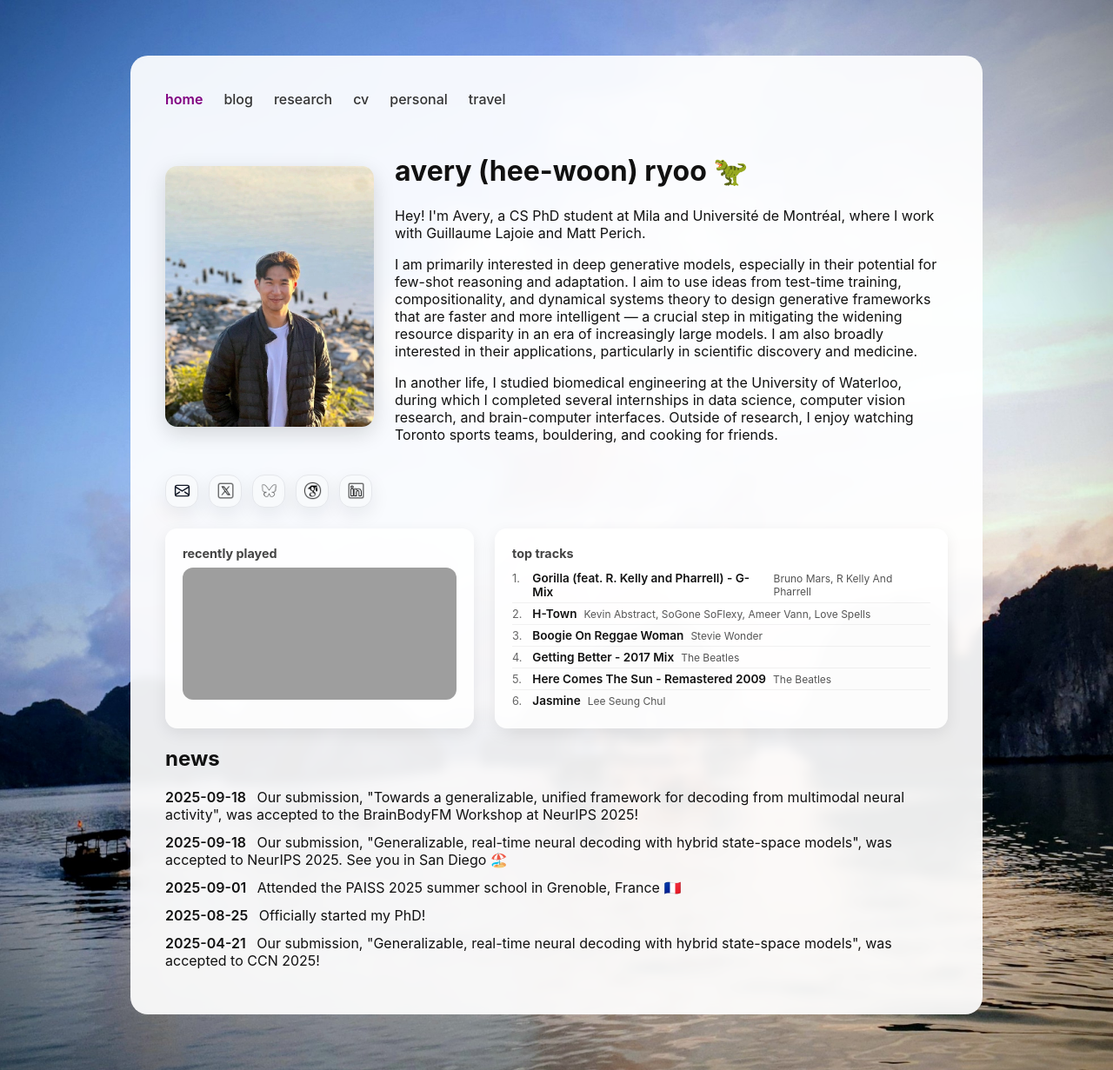
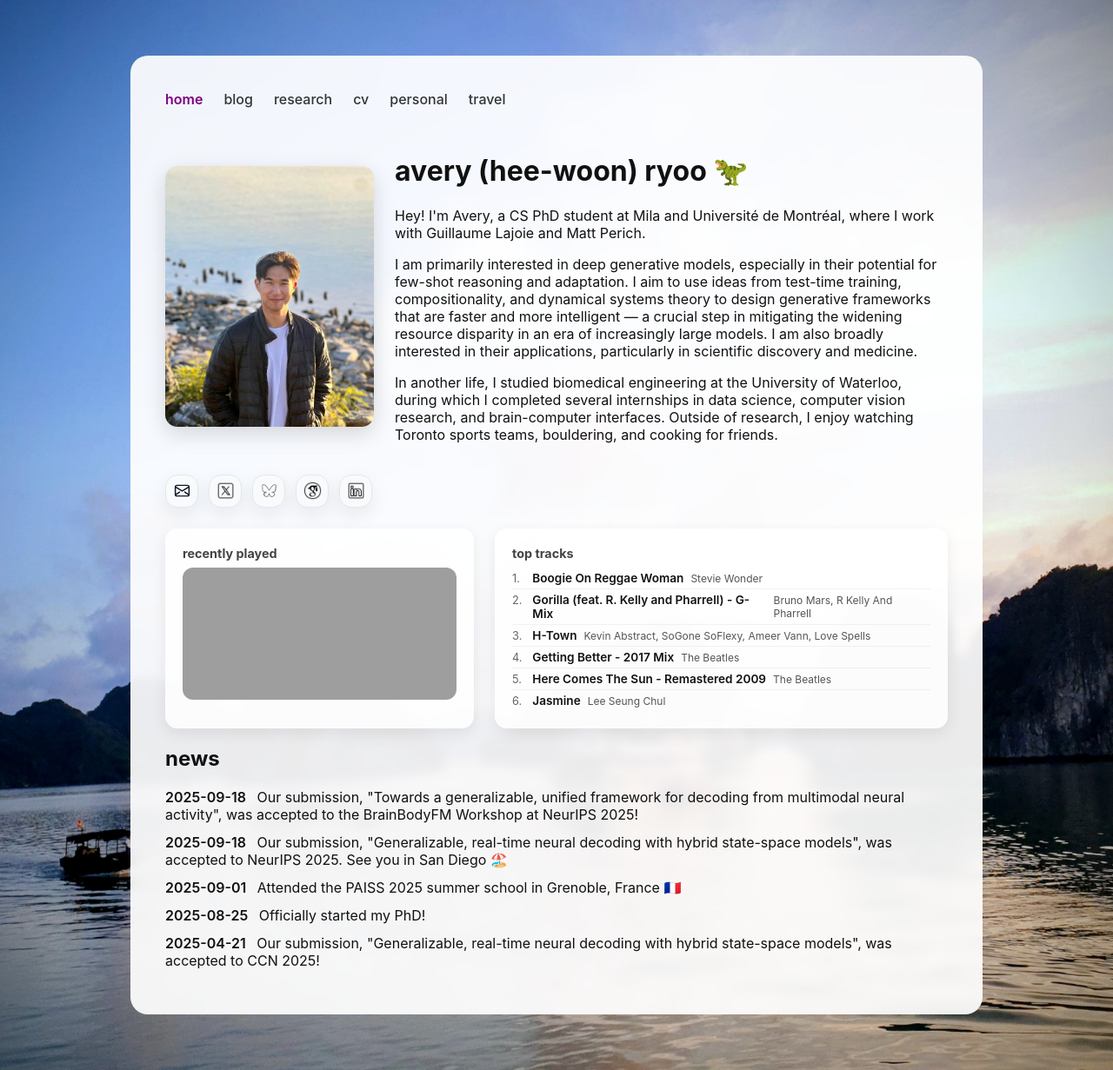
Before and after one commit to averyryoo/averyryoo.github.io, a Jekyll site: the page built from index.md, in a window 1280 px wide. Shown: the whole page at 87% size. Built offline with Jekyll 4.4.1, drawn with Linux system fonts in a browser that asks for light colours; part of the change alters nothing that is shown; grey boxes are pictures that could not be loaded.

```diff
--- a/_data/spotify.yml
+++ b/_data/spotify.yml
@@ -1,20 +1,20 @@
 now_playing:
-  album: Amnesiac
-  album_art: https://i.scdn.co/image/ab67616d00001e02863e0e305637100311c91aa7
-  artist: Radiohead
+  album: Freudian
+  album_art: https://i.scdn.co/image/ab67616d00001e027aa8783ad8def37cc548a9cf
+  artist: Daniel Caesar, Kali Uchis
   is_playing: false
-  track: Hunting Bears
-  url: https://open.spotify.com/track/3LpAIBGaRKXqgDzEV25Bh7
+  track: Get You (feat. Kali Uchis)
+  url: https://open.spotify.com/track/2uP6t2J5MEwhr9rDkAAzwh
 top_tracks:
+- artist: Stevie Wonder
+  track: Boogie On Reggae Woman
+  url: https://open.spotify.com/track/7wOKVOhqghB6rCyaPWVegJ
 - artist: Bruno Mars, R Kelly And Pharrell
   track: Gorilla (feat. R. Kelly and Pharrell) - G-Mix
   url: https://open.spotify.com/track/7uVKvaDWDpss7Ldj9kypLX
 - artist: Kevin Abstract, SoGone SoFlexy, Ameer Vann, Love Spells
   track: H-Town
   url: https://open.spotify.com/track/6UsYsmYnfzpIcTR0oqaQVw
-- artist: Stevie Wonder
-  track: Boogie On Reggae Woman
-  url: https://open.spotify.com/track/7wOKVOhqghB6rCyaPWVegJ
 - artist: The Beatles
   track: Getting Better - 2017 Mix
   url: https://open.spotify.com/track/3jR8Xw0qPyGGv8bvFtNmDw
@@ -24,4 +24,4 @@ top_tracks:
 - artist: Lee Seung Chul
   track: Jasmine
   url: https://open.spotify.com/track/7DTkq3BsVzztMPSsgiUnrv
-updated_at: 2026-08-05 19:00 UTC
+updated_at: 2026-08-05 20:43 UTC
```
